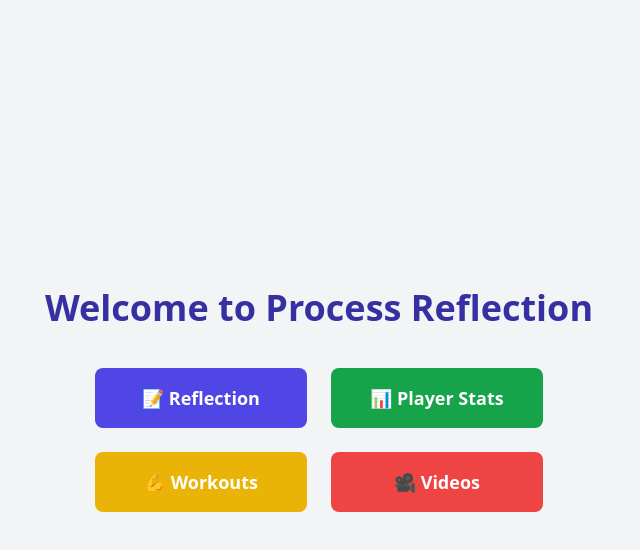
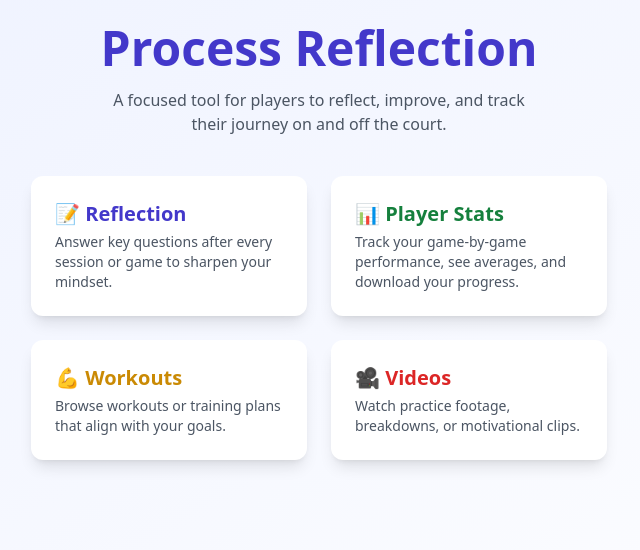
Before and after one commit to anggithub2023/Process_Reflection_Scaffolding, a React (Create React App) app: page / in a window 1280 px wide. Shown: the top 550 px of the page, without its empty margins (321-961 px from the left). Built offline with nearby package versions, Linux system fonts and the light colour scheme.

Commit message:
button changes

```diff
--- a/src/pages/HomePage.js
+++ b/src/pages/HomePage.js
@@ -5,13 +5,32 @@ function HomePage() {
     const navigate = useNavigate();
 
     return (
-        <div className="min-h-screen bg-gray-100 flex flex-col items-center justify-center p-6">
-            <h1 className="text-4xl font-extrabold mb-10 text-center text-indigo-800">Welcome to Process Reflection</h1>
-            <div className="grid grid-cols-1 sm:grid-cols-2 gap-6 w-full max-w-md">
-                <button onClick={() => navigate('/reflect')} className="bg-indigo-600 text-white p-4 rounded-lg text-lg font-semibold hover:bg-indigo-500">📝 Reflection</button>
-                <button onClick={() => navigate('/stats')} className="bg-green-600 text-white p-4 rounded-lg text-lg font-semibold hover:bg-green-500">📊 Player Stats</button>
-                <button onClick={() => navigate('/workouts')} className="bg-yellow-500 text-white p-4 rounded-lg text-lg font-semibold hover:bg-yellow-400">💪 Workouts</button>
-                <button onClick={() => navigate('/videos')} className="bg-red-500 text-white p-4 rounded-lg text-lg font-semibold hover:bg-red-400">🎥 Videos</button>
+        <div className="min-h-screen bg-gradient-to-br from-indigo-50 to-white p-6 flex flex-col items-center">
+            <h1 className="text-4xl sm:text-5xl font-extrabold text-indigo-700 mb-4">Process Reflection</h1>
+            <p className="text-center text-gray-600 mb-10 max-w-md">
+                A focused tool for players to reflect, improve, and track their journey on and off the court.
+            </p>
+
+            <div className="grid grid-cols-1 sm:grid-cols-2 gap-6 w-full max-w-xl">
+                <div onClick={() => navigate('/reflect')} className="cursor-pointer bg-white p-6 rounded-xl shadow-lg hover:shadow-indigo-200 hover:scale-105 transition">
+                    <h2 className="text-xl font-semibold text-indigo-700 mb-1">📝 Reflection</h2>
+                    <p className="text-gray-600 text-sm">Answer key questions after every session or game to sharpen your mindset.</p>
+                </div>
+
+                <div onClick={() => navigate('/stats')} className="cursor-pointer bg-white p-6 rounded-xl shadow-lg hover:shadow-green-200 hover:scale-105 transition">
+                    <h2 className="text-xl font-semibold text-green-700 mb-1">📊 Player Stats</h2>
+                    <p className="text-gray-600 text-sm">Track your game-by-game performance, see averages, and download your progress.</p>
+                </div>
+
+                <div onClick={() => navigate('/workouts')} className="cursor-pointer bg-white p-6 rounded-xl shadow-lg hover:shadow-yellow-200 hover:scale-105 transition">
+                    <h2 className="text-xl font-semibold text-yellow-600 mb-1">💪 Workouts</h2>
+                    <p className="text-gray-600 text-sm">Browse workouts or training plans that align with your goals.</p>
+                </div>
+
+                <div onClick={() => navigate('/videos')} className="cursor-pointer bg-white p-6 rounded-xl shadow-lg hover:shadow-red-200 hover:scale-105 transition">
+                    <h2 className="text-xl font-semibold text-red-600 mb-1">🎥 Videos</h2>
+                    <p className="text-gray-600 text-sm">Watch practice footage, breakdowns, or motivational clips.</p>
+                </div>
             </div>
         </div>
     );
```
